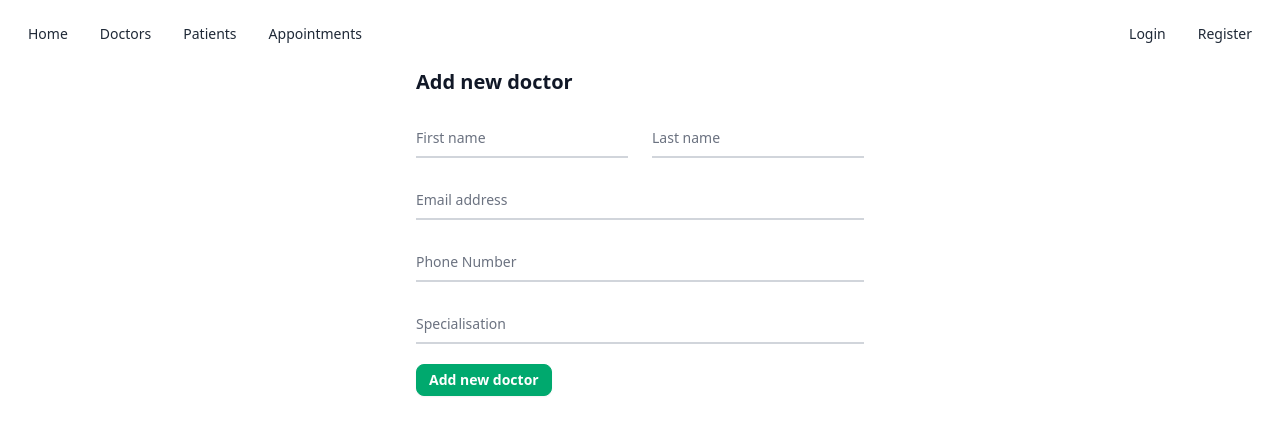
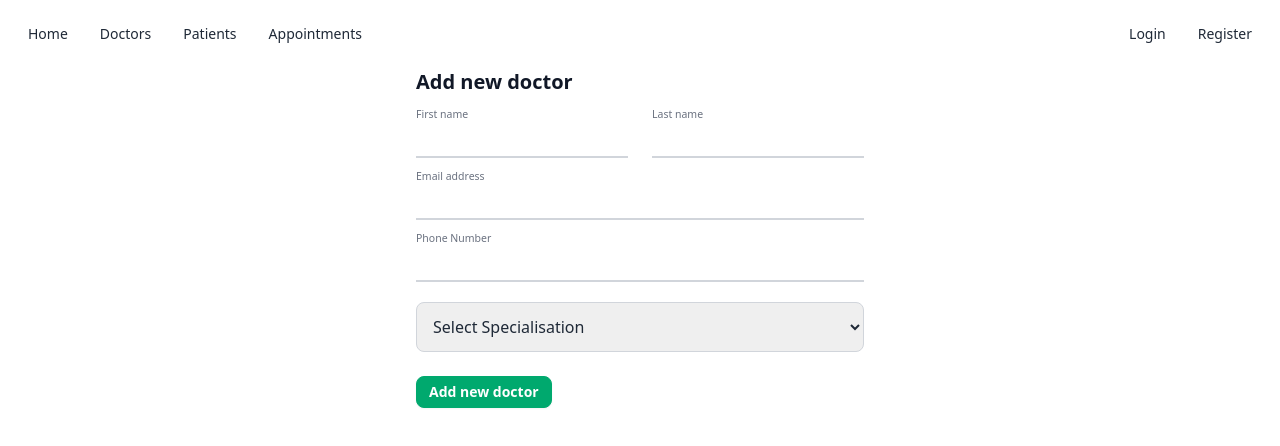
Before and after one commit to clo12358/ca2-doctors-api, a React (Create React App) app: page /doctors/create in a window 1280 px wide. Shown: the top 446 px of the page. Built offline with nearby package versions, Linux system fonts and the light colour scheme.

Commit message:
Updated Patients Create

```diff
--- a/src/pages/doctors/Create.js
+++ b/src/pages/doctors/Create.js
@@ -1,44 +1,154 @@
+import { useState } from "react";
+import axios from 'axios';
+import { useNavigate } from 'react-router-dom';
+import { useAuth } from "../../utils/useAuth";
+
 const Create = () => {
+    const { token } = useAuth();
+    const navigate = useNavigate();
+
+    const [form, setForm] = useState({
+        first_name: '',
+        last_name: '',
+        email: '',
+        phone: '',
+        specialisation: ''
+    });
+
+    const handleSubmit = (e) => {
+        e.preventDefault(); // Prevent page reload on form submission
+        axios.post(`https://fed-medical-clinic-api.vercel.app/doctors`, form, {
+            headers: {
+                Authorization: `Bearer ${token}`
+            }
+        })
+        .then((res) => {
+            console.log(res.data);
+            navigate(`../${res.data._id}`, { relative: 'path' });
+        })
+        .catch((err) => {
+            console.error(err);
+        });
+    };
+
+    const handleChange = (e) => {
+        setForm({
+            ...form,
+            [e.target.name]: e.target.value
+        });
+    };
+
+    const specialisations = [
+        "Podiatrist",
+        "Pediatrician",
+        "Dermatologist",
+        "General Practitioner",
+    ];
+
     return (
         <>
-            <form class="max-w-md mx-auto">
+            <form className="max-w-md mx-auto" onSubmit={handleSubmit}>
                 {/* Name */}
                 <div>
                     <h2 className="text-xl font-semibold text-gray-900 dark:text-white mb-5">
                         Add new doctor
                     </h2>
                 </div>
-            <div class="grid md:grid-cols-2 md:gap-6">
-                <div class="relative z-0 w-full mb-5 group">
-                    <input type="text" name="floating_first_name" id="floating_first_name" class="block py-2.5 px-0 w-full text-sm text-gray-900 bg-transparent border-0 border-b-2 border-gray-300 appearance-none dark:text-white dark:border-gray-600 dark:focus:border-blue-500 focus:outline-none focus:ring-0 focus:border-blue-600 peer" placeholder=" " required />
-                    <label for="floating_first_name" class="peer-focus:font-medium absolute text-sm text-gray-500 dark:text-gray-400 duration-300 transform -translate-y-6 scale-75 top-3 -z-10 origin-[0] peer-focus:start-0 rtl:peer-focus:translate-x-1/4 peer-focus:text-blue-600 peer-focus:dark:text-blue-500 peer-placeholder-shown:scale-100 peer-placeholder-shown:translate-y-0 peer-focus:scale-75 peer-focus:-translate-y-6">First name</label>
+                <div className="grid md:grid-cols-2 md:gap-6">
+                    <div className="relative z-0 w-full mb-5 group">
+                        <input
+                            type="text"
+                            name="first_name"
+                            id="floating_first_name"
+                            className="block py-2.5 px-0 w-full text-sm text-gray-900 bg-transparent border-0 border-b-2 border-gray-300 appearance-none dark:text-white dark:border-gray-600 dark:focus:border-blue-500 focus:outline-none focus:ring-0 focus:border-blue-600 peer"
+                            value={form.first_name}
+                            onChange={handleChange}
+                            required
+                        />
+                        <label
+                            htmlFor="floating_first_name"
+                            className="peer-focus:font-medium absolute text-sm text-gray-500 dark:text-gray-400 duration-300 transform -translate-y-6 scale-75 top-3 -z-10 origin-[0] peer-focus:start-0 rtl:peer-focus:translate-x-1/4 peer-focus:text-blue-600 peer-focus:dark:text-blue-500 peer-placeholder-shown:scale-100 peer-placeholder-shown:translate-y-0 peer-focus:scale-75 peer-focus:-translate-y-6">
+                            First name
+                        </label>
                     </div>
-                <div class="relative z-0 w-full mb-5 group">
-                    <input type="text" name="floating_last_name" id="floating_last_name" class="block py-2.5 px-0 w-full text-sm text-gray-900 bg-transparent border-0 border-b-2 border-gray-300 appearance-none dark:text-white dark:border-gray-600 dark:focus:border-blue-500 focus:outline-none focus:ring-0 focus:border-blue-600 peer" placeholder=" " required />
-                    <label for="floating_last_name" class="peer-focus:font-medium absolute text-sm text-gray-500 dark:text-gray-400 duration-300 transform -translate-y-6 scale-75 top-3 -z-10 origin-[0] peer-focus:start-0 rtl:peer-focus:translate-x-1/4 peer-focus:text-blue-600 peer-focus:dark:text-blue-500 peer-placeholder-shown:scale-100 peer-placeholder-shown:translate-y-0 peer-focus:scale-75 peer-focus:-translate-y-6">Last name</label>
+                    <div className="relative z-0 w-full mb-5 group">
+                        <input
+                            type="text"
+                            name="last_name"
+                            id="floating_last_name"
+                            className="block py-2.5 px-0 w-full text-sm text-gray-900 bg-transparent border-0 border-b-2 border-gray-300 appearance-none dark:text-white dark:border-gray-600 dark:focus:border-blue-500 focus:outline-none focus:ring-0 focus:border-blue-600 peer"
+                            value={form.last_name}
+                            onChange={handleChange}
+                            required
+                        />
+                        <label
+                            htmlFor="floating_last_name"
+                            className="peer-focus:font-medium absolute text-sm text-gray-500 dark:text-gray-400 duration-300 transform -translate-y-6 scale-75 top-3 -z-10 origin-[0] peer-focus:start-0 rtl:peer-focus:translate-x-1/4 peer-focus:text-blue-600 peer-focus:dark:text-blue-500 peer-placeholder-shown:scale-100 peer-placeholder-shown:translate-y-0 peer-focus:scale-75 peer-focus:-translate-y-6">
+                            Last name
+                        </label>
                     </div>
                 </div>
-            <div class="relative z-0 w-full mb-5 group">
-                <input type="email" name="floating_email" id="floating_email" class="block py-2.5 px-0 w-full text-sm text-gray-900 bg-transparent border-0 border-b-2 border-gray-300 appearance-none dark:text-white dark:border-gray-600 dark:focus:border-blue-500 focus:outline-none focus:ring-0 focus:border-blue-600 peer" placeholder=" " required />
-                <label for="floating_email" class="peer-focus:font-medium absolute text-sm text-gray-500 dark:text-gray-400 duration-300 transform -translate-y-6 scale-75 top-3 -z-10 origin-[0] peer-focus:start-0 rtl:peer-focus:translate-x-1/4 rtl:peer-focus:left-auto peer-focus:text-blue-600 peer-focus:dark:text-blue-500 peer-placeholder-shown:scale-100 peer-placeholder-shown:translate-y-0 peer-focus:scale-75 peer-focus:-translate-y-6">Email address</label>
+                <div className="relative z-0 w-full mb-5 group">
+                    <input
+                        type="email"
+                        name="email"
+                        id="floating_email"
+                        className="block py-2.5 px-0 w-full text-sm text-gray-900 bg-transparent border-0 border-b-2 border-gray-300 appearance-none dark:text-white dark:border-gray-600 dark:focus:border-blue-500 focus:outline-none focus:ring-0 focus:border-blue-600 peer"
+                        value={form.email}
+                        onChange={handleChange}
+                        required
+                    />
+                    <label
+                        htmlFor="floating_email"
+                        className="peer-focus:font-medium absolute text-sm text-gray-500 dark:text-gray-400 duration-300 transform -translate-y-6 scale-75 top-3 -z-10 origin-[0] peer-focus:start-0 rtl:peer-focus:translate-x-1/4 rtl:peer-focus:left-auto peer-focus:text-blue-600 peer-focus:dark:text-blue-500 peer-placeholder-shown:scale-100 peer-placeholder-shown:translate-y-0 peer-focus:scale-75 peer-focus:-translate-y-6">
+                        Email address
+                    </label>
                 </div>
-            <div class="relative z-0 w-full mb-5 group">
-                <input type="email" name="floating_email" id="floating_email" class="block py-2.5 px-0 w-full text-sm text-gray-900 bg-transparent border-0 border-b-2 border-gray-300 appearance-none dark:text-white dark:border-gray-600 dark:focus:border-blue-500 focus:outline-none focus:ring-0 focus:border-blue-600 peer" placeholder=" " required />
-                <label for="floating_email" class="peer-focus:font-medium absolute text-sm text-gray-500 dark:text-gray-400 duration-300 transform -translate-y-6 scale-75 top-3 -z-10 origin-[0] peer-focus:start-0 rtl:peer-focus:translate-x-1/4 rtl:peer-focus:left-auto peer-focus:text-blue-600 peer-focus:dark:text-blue-500 peer-placeholder-shown:scale-100 peer-placeholder-shown:translate-y-0 peer-focus:scale-75 peer-focus:-translate-y-6">Phone Number</label>
+                <div className="relative z-0 w-full mb-5 group">
+                    <input
+                        type="tel"
+                        name="phone"
+                        id="floating_phone"
+                        className="block py-2.5 px-0 w-full text-sm text-gray-900 bg-transparent border-0 border-b-2 border-gray-300 appearance-none dark:text-white dark:border-gray-600 dark:focus:border-blue-500 focus:outline-none focus:ring-0 focus:border-blue-600 peer"
+                        value={form.phone}
+                        onChange={handleChange}
+                        required
+                    />
+                    <label
+                        htmlFor="floating_phone"
+                        className="peer-focus:font-medium absolute text-sm text-gray-500 dark:text-gray-400 duration-300 transform -translate-y-6 scale-75 top-3 -z-10 origin-[0] peer-focus:start-0 rtl:peer-focus:translate-x-1/4 rtl:peer-focus:left-auto peer-focus:text-blue-600 peer-focus:dark:text-blue-500 peer-placeholder-shown:scale-100 peer-placeholder-shown:translate-y-0 peer-focus:scale-75 peer-focus:-translate-y-6">
+                        Phone Number
+                    </label>
                 </div>
-            <div class="relative z-0 w-full mb-5 group">
-                <input type="email" name="floating_email" id="floating_email" class="block py-2.5 px-0 w-full text-sm text-gray-900 bg-transparent border-0 border-b-2 border-gray-300 appearance-none dark:text-white dark:border-gray-600 dark:focus:border-blue-500 focus:outline-none focus:ring-0 focus:border-blue-600 peer" placeholder=" " required />
-                <label for="floating_email" class="peer-focus:font-medium absolute text-sm text-gray-500 dark:text-gray-400 duration-300 transform -translate-y-6 scale-75 top-3 -z-10 origin-[0] peer-focus:start-0 rtl:peer-focus:translate-x-1/4 rtl:peer-focus:left-auto peer-focus:text-blue-600 peer-focus:dark:text-blue-500 peer-placeholder-shown:scale-100 peer-placeholder-shown:translate-y-0 peer-focus:scale-75 peer-focus:-translate-y-6">Specialisation</label>
+                <div>
+                    <label
+                        className="peer-focus:font-medium absolute text-sm text-gray-500 dark:text-gray-400 duration-300 transform -translate-y-6 scale-75 top-3 -z-10 origin-[0] peer-focus:start-0 rtl:peer-focus:translate-x-1/4 rtl:peer-focus:left-auto peer-focus:text-blue-600 peer-focus:dark:text-blue-500 peer-placeholder-shown:scale-100 peer-placeholder-shown:translate-y-0 peer-focus:scale-75 peer-focus:-translate-y-6"
+                        htmlFor="specialisation">
+                        Specialisation
+                    </label>
+                    <select
+                        id="specialisation"
+                        name="specialisation"
+                        value={form.specialisation}
+                        onChange={handleChange}
+                        className="w-full p-3 border border-gray-300 rounded-lg focus:outline-none focus:ring-2 focus:ring-blue-500">
+                        <option value="">Select Specialisation</option>
+                        {specialisations.map((spec, index) => (
+                            <option key={index} value={spec}>
+                                {spec}
+                            </option>
+                        ))}
+                    </select>
                 </div>
+                <br />
                 <div className="max-w-4xl mx-auto">
-                    <button className="btn btn-success text-base-100 btn-sm">Add new doctor</button>
+                    <button type="submit" className="btn btn-success text-base-100 btn-sm">
+                        Add new doctor
+                    </button>
                 </div>
             </form>
         </>
-
     );
 };
 
 export default Create;
-
-// I got this code from https://flowbite.com/docs/components/forms/
--- a/src/pages/patients/Create.js
+++ b/src/pages/patients/Create.js
@@ -1,4 +1,43 @@
+import { useState } from "react";
+import axios from 'axios';
+import { useNavigate } from 'react-router-dom';
+import { useAuth } from "../../utils/useAuth";
+
 const Create = () => {
+
+    const { token } = useAuth();
+    const navigate = useNavigate();
+
+    const [form, setForm] = useState({
+        first_name: '',
+        last_name: '',
+        email: '',
+        phone: '',
+        specialisation: ''
+    });
+
+    const handleSubmit = (e) => {
+        e.preventDefault(); // Prevent page reload on form submission
+        axios.post(`https://fed-medical-clinic-api.vercel.app/doctors`, form, {
+            headers: {
+                Authorization: `Bearer ${token}`
+            }
+        })
+        .then((res) => {
+            console.log(res.data);
+            navigate(`../${res.data._id}`, { relative: 'path' });
+        })
+        .catch((err) => {
+            console.error(err);
+        });
+    };
+
+    const handleChange = (e) => {
+        setForm({
+            ...form,
+            [e.target.name]: e.target.value
+        });
+    };
     return (
         <>
             <form class="max-w-md mx-auto">
```
Lines whose indentation alone changed are shown as unchanged.
